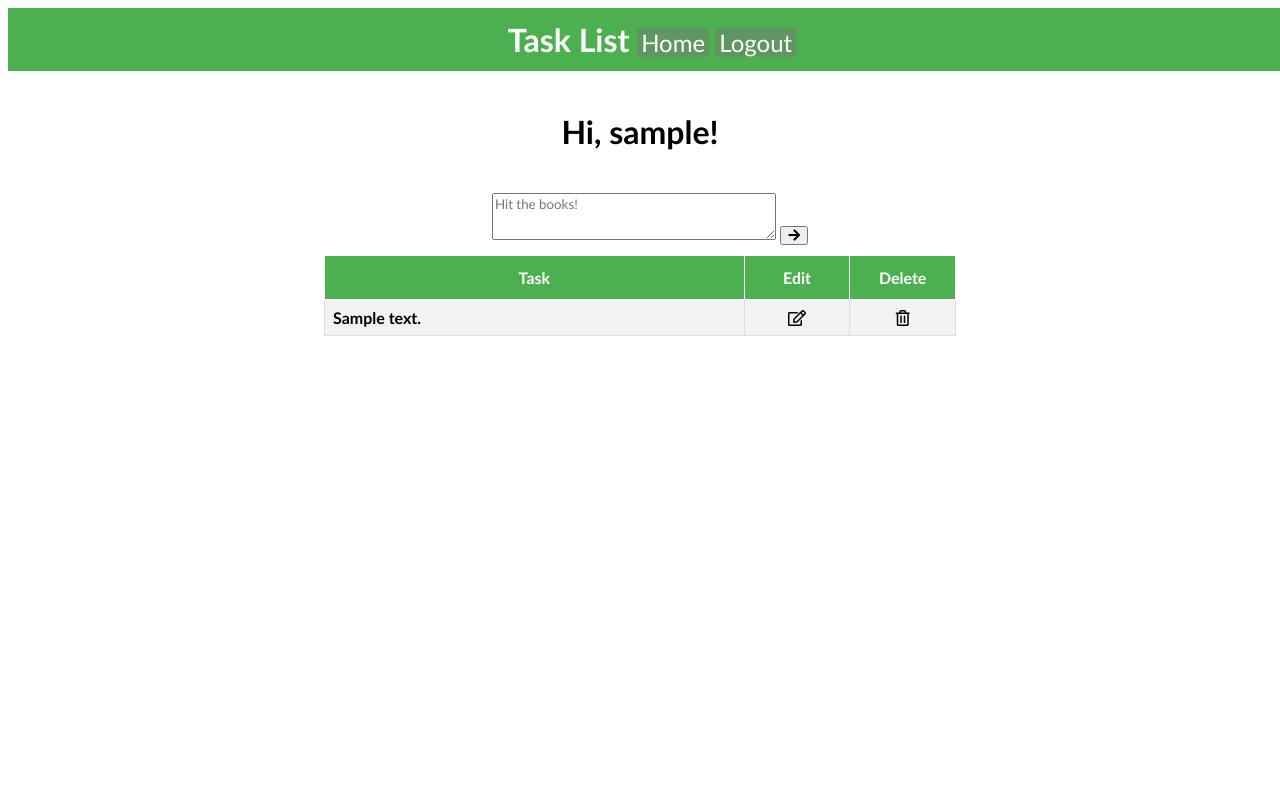
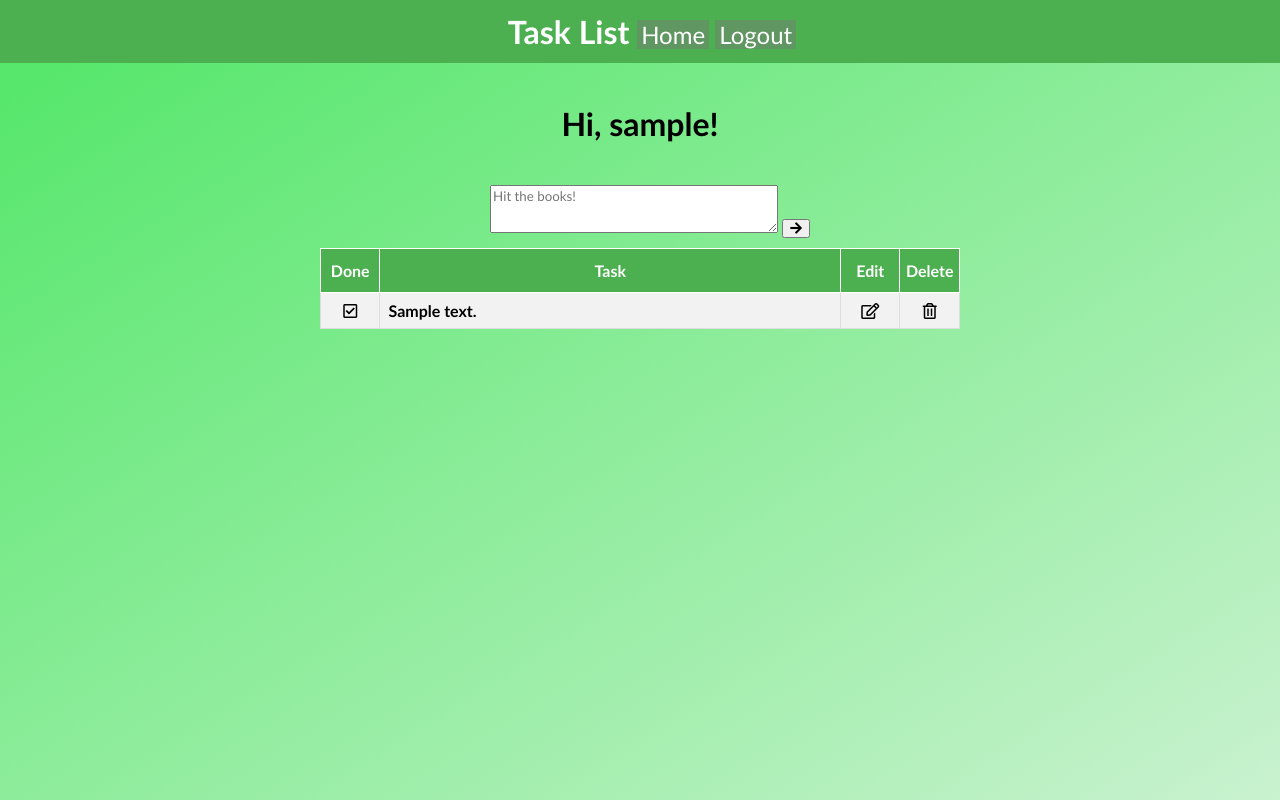
Before and after one commit to kcotten/taskapp, a Flask app: page / in a window 1280 px wide. Run offline with Flask 2, Linux system fonts and the light colour scheme; a user stored in the database is signed in; tables that the repository leaves empty hold one stand-in row (values such as "Sample post"); some libraries are stand-ins or nearby versions.

Commit message:
Begin facelift and add checkbox

```diff
--- a/src/app/static/scripts.js
+++ b/src/app/static/scripts.js
@@ -15,9 +15,10 @@ var app = function () {
         self.vue.tasks.map(function (e) {
             // map anything to the tasks
             Vue.set(e, 'isEditing', false);
-            //Vue.set(e, 'isDeleting', false);
             Vue.set(e, 'editIsFocus', false);
             Vue.set(e, 'deleteIsFocus', false);
+            Vue.set(e, 'isChecked', false);
+            Vue.set(e, 'checkboxIsFocus', false);
         });
     };
 
@@ -73,14 +74,12 @@ var app = function () {
 
     self.editTask = function (task) {
         task.isEditing = !task.isEditing;
-
+        task.isChecked = false;
         if (task.isEditing) {
             task.editIsFocus = true;
             console.log("Editing...");
         } else {
             task.isEditing = false;
-            //task.editIsFocus = false;
-            //console.log(task.editIsFocus);
             console.log("Launching update...");
             updateTask(task);
         }
@@ -104,9 +103,7 @@ var app = function () {
 
 
     self.deleteTask = function (id, index) {
-        //console.log("Before splice: " + index);
         var updateTask = getTaskById(id);
-        //self.vue.tasks[index].deleteIsFocus = false;
         Vue.set(self.vue.tasks[index], 'deleteIsFocus', false);
         var idx = id;
         $.ajax({
@@ -115,18 +112,10 @@ var app = function () {
             url: deleteTasksUrl,
             data: JSON.stringify({ id: idx }),
             success: function (response) {
-                //self.vue.tasks.splice(index, 1);
-                //console.log("After splice: " + index);
-                //Vue.delete(self.vue.tasks, index)
-                //console.log(self.vue.tasks[index]);
-
                 self.vue.tasks = self.vue.tasks.filter(function (task) {
                     return task.index != index;
                 });
                 processTasks();
-                //console.log(self.vue.tasks[index].deleteIsFocus);
-                //self.vue.tasks = [];
-                //getTasks();
             }
         });
         Vue.set(self.vue.tasks[index], 'deleteIsFocus', false);
@@ -137,6 +126,16 @@ var app = function () {
         var taskTable = this.document.getElementById("taskList");
         for (task in self.vue.tasks) {
 
+        }
+    }
+
+
+    self.checkTask = function (task) {
+        task.isChecked = !task.isChecked;
+        if (task.isChecked) {
+            task.checkboxIsFocus = false;
+        } else {
+            task.checkboxIsFocus = true;
         }
     }
 
@@ -159,6 +158,15 @@ var app = function () {
             task.deleteIsFocus = false;
         } else {
             task.deleteIsFocus = true;
+        }
+    };
+
+
+    self.taskCheckboxMouseover = function (task) {
+        if (task.checkboxIsFocus) {
+            task.checkboxIsFocus = false;
+        } else {
+            task.checkboxIsFocus = true;
         }
     };
 
@@ -191,6 +199,8 @@ var app = function () {
             taskEditMouseover: self.taskEditMouseover,
             taskDeleteMouseover: self.taskDeleteMouseover,
             log: self.log,
+            taskCheckboxMouseover: self.taskCheckboxMouseover,
+            checkTask: self.checkTask,
         }
     });
 
--- a/src/app/static/styles.css
+++ b/src/app/static/styles.css
@@ -33,7 +33,7 @@
 }
 
 .tableColumn {
-  width: 16.5%
+  width: 8.25%
 }
 
 .buttonCell {
@@ -56,6 +56,7 @@
   text-align: center;
   font-size: x-large;
   font-family: "Trebuchet MS", Arial, Helvetica, sans-serif;
+  margin: 0%;
 }
 
 #taskForm {
@@ -123,7 +124,7 @@ textarea {
   margin-bottom: 15px;
   border-radius: 5px;
   position: absolute;
-  top: 10%;
+  bottom: 10%;
   left: 50%;
   -webkit-transform: translate(-50%, -50%);
   transform:         translate(-50%, -50%);
@@ -142,3 +143,13 @@ textarea {
 .close:hover {
   color: white;
 }
+
+.background {
+  overflow: hidden;
+  background-color: white; /* For browsers that do not support gradients */
+  background-image: linear-gradient(to bottom right, #50e666 , #c9f2cf);
+}
+
+body{
+  margin:0;
+}
--- a/src/app/templates/base.html
+++ b/src/app/templates/base.html
@@ -16,7 +16,7 @@
   {% endif %}
 </head>
 
-<body>
+<body class="background">
   <div class="navHeader">
     <b class="title"> Task List </b>
     <div class="navButton">
--- a/src/app/templates/index.html
+++ b/src/app/templates/index.html
@@ -12,23 +12,33 @@
     <h1>Hi, {{ current_user.username }}!</h1>
   </div>
   <div id="taskForm">
-    <textarea v-model="newTask" placeholder="Hit the books!"></textarea>
+    <textarea v-model="newTask" placeholder="Hit the books!" v-on:keyup.enter="addTask(newTask)"></textarea>
     <button v-on:click="addTask(newTask)"><span><i class="fas fa-arrow-right"></i></span></button>
   </div>
   <table id="user_taskList">
     <tr>
+      <th class="tableColumn">Done</th>
       <th class="tableLeftColumn">Task</th>
       <th class="tableColumn">Edit</th>
       <th class="tableColumn">Delete</th>
     </tr>
     <tr v-for="(task, index) in tasks" :key="task.id" :id="task.id">
+      <td id="'taskCheckbox_' + task.id" class="buttonCell tableColumn" v-if="task.checkboxIsFocus">
+        <i id="'checkbox_ + task.id" class="fas fa-check-square" v-on:mouseover='taskCheckboxMouseover(task)'
+          v-on:mouseout='taskCheckboxMouseover(task)' v-on:click='checkTask(task)'></i>
+      </td>
+      <td id="'taskCheckbox_' + task.id" class="buttonCell tableColumn" v-if="!task.checkboxIsFocus">
+        <i id="'checkbox_' + task.id" class="far fa-check-square" v-on:mouseover='taskCheckboxMouseover(task)'
+          v-on:mouseout='taskCheckboxMouseover(task)' v-on:click='checkTask(task)'></i>
+      </td>
       <td v-if="task.isEditing" class="tableLeftColumn">
         <textarea rows="8" cols="128" v-model="task.data" v-on:keyup.ctrl.enter='editTask(task)'></textarea>
         <button v-on:click="editTask(task)"><span><i class="fas fa-arrow-right"></i></span></button>
       </td>
       <!-- For logging use :load="log(task)"-> " -->
       <td v-if="!task.isEditing" class="tableLeftColumn" :id="'taskBody_' + task.id">
-        <b> <% task.data %> </b>
+        <b v-if="task.isChecked"><s><% task.data %></s></b>
+        <b v-if="!task.isChecked"><% task.data %></b>
       </td>
       <td id="'taskEditButton_' + task.id" class="buttonCell tableColumn" v-if="task.editIsFocus">
         <i id="'editButton_' + task.id" class="fas fa-edit" v-on:mouseover='taskEditMouseover(task)'
@@ -38,13 +48,12 @@
         <i id="'editButton_' + task.id" class="far fa-edit" v-on:mouseover='taskEditMouseover(task)'
           v-on:mouseout='taskEditMouseover(task)' v-on:click='editTask(task)'></i>
       </td>
-
       <td id="'taskDeleteButton_' + task.id" class="buttonCell tableColumn" v-if="task.deleteIsFocus">
-        <i id="'editButton_' + task.id" class="fas fa-trash-alt" v-on:mouseover='taskDeleteMouseover(task)'
+        <i id="'deleteButton_' + task.id" class="fas fa-trash-alt" v-on:mouseover='taskDeleteMouseover(task)'
           v-on:mouseout='taskDeleteMouseover(task)' v-on:click='deleteTask(task.id, index)'></i>
       </td>
       <td id="'taskDeleteButton_' + task.id" class="buttonCell tableColumn" v-if="!task.deleteIsFocus">
-        <i id="'editButton_' + task.id" class="far fa-trash-alt" v-on:mouseover='taskDeleteMouseover(task)'
+        <i id="'deleteButton_' + task.id" class="far fa-trash-alt" v-on:mouseover='taskDeleteMouseover(task)'
           v-on:mouseout='taskDeleteMouseover(task)' v-on:click='deleteTask(task.id, index)'></i>
       </td>
     </tr>
--- a/src/config.py
+++ b/src/config.py
@@ -1,9 +1,13 @@
 import os
+from dotenv import load_dotenv
+
+
 basedir = os.path.abspath(os.path.dirname(__file__))
+load_dotenv(os.path.join(basedir, '.env'))
 
 
 class Config(object):
-    SECRET_KEY = os.environ.get('SECRET_KEY') or 'you-will-never-guess'
+    SECRET_KEY = os.environ.get('SECRET_KEY')
     SQLALCHEMY_DATABASE_URI = os.environ.get('DATABASE_URL') or \
         'sqlite:///' + os.path.join(basedir, 'app.db')
     SQLALCHEMY_TRACK_MODIFICATIONS = False
--- a/src/requirements.txt
+++ b/src/requirements.txt
@@ -5,3 +5,4 @@ Flask-Migrate
 Flask-Login
 email_validator
 gunicorn
+python-dotenv
```
Also changed, not shown: 3 other files.
